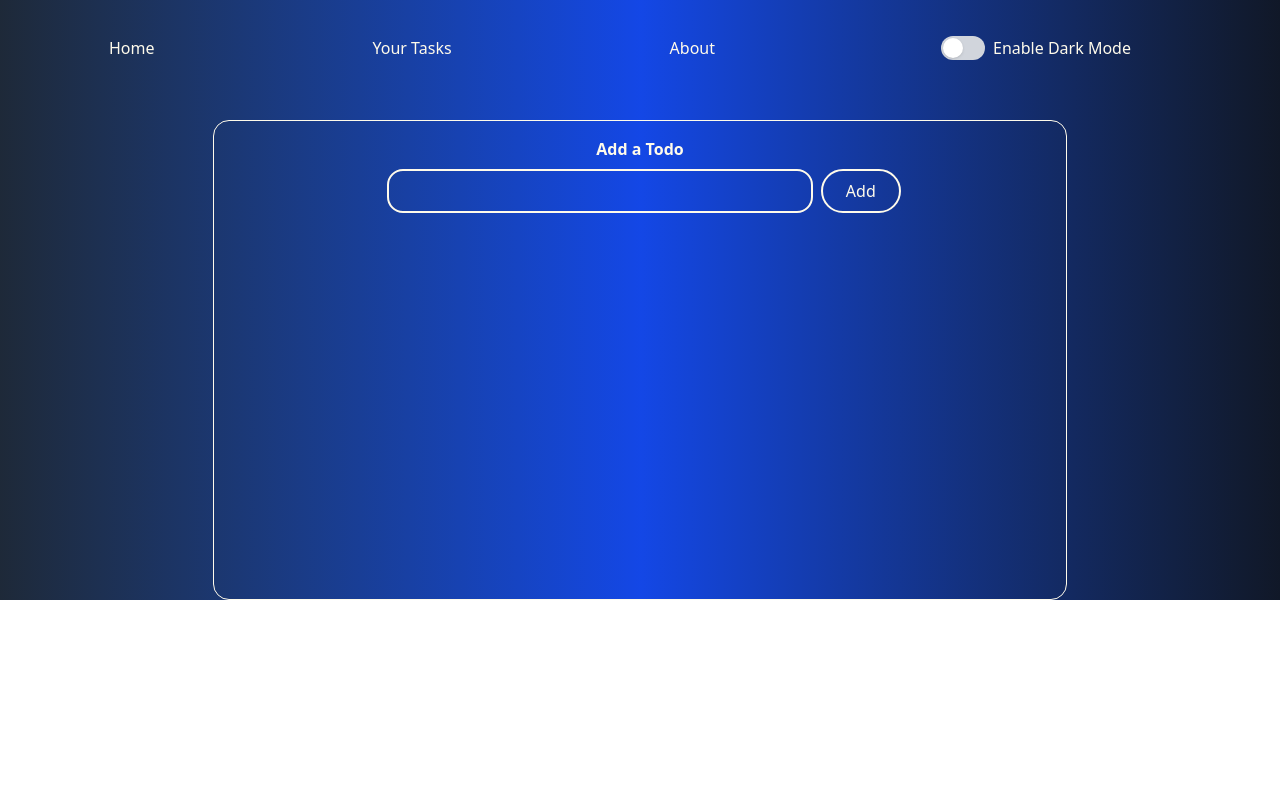
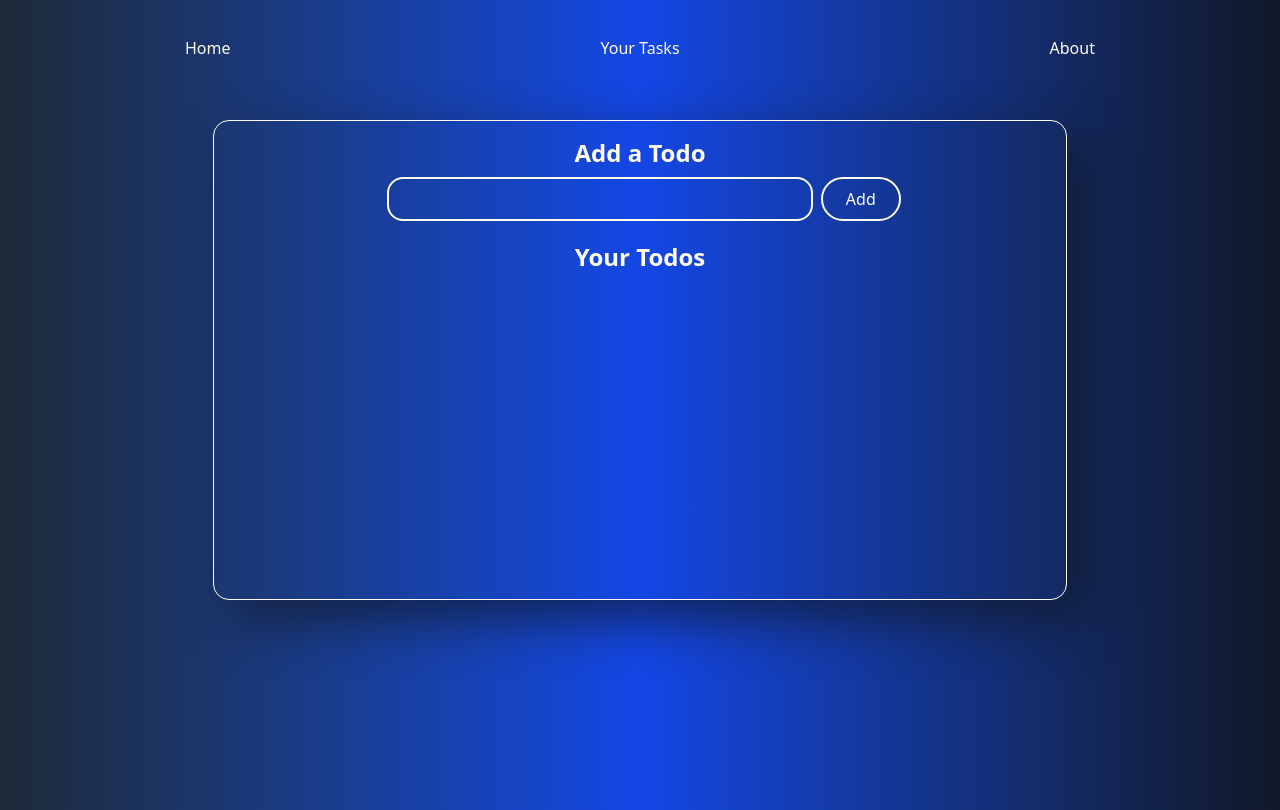
Before and after one commit to omkarNerurkar45/todoList, a React (Vite) app: page / in a window 1280 px wide. Built offline with nearby package versions, Linux system fonts and the light colour scheme.

Commit message:
Displaying todo list with help of Handlers

```diff
--- a/src/App.jsx
+++ b/src/App.jsx
@@ -19,9 +19,9 @@ function App() {
   return (
     <>
       <Navbar />
-      <div className="bg-linear-to-r from-gray-800 via-blue-700 to-gray-900 text-amber-50 h-100vh pt-15">
-        <div className="todos border w-2/3 m-auto rounded-2xl h-[60vh] pt-2">
-          <h1 className="font-bold p-2 text-center">Add a Todo</h1>
+      <div className=" pb-20 h-[93.7vh] bg-linear-to-r from-gray-800 via-blue-700 to-gray-900 text-amber-50 h-100vh pt-15">
+        <div className="todos shadow-[20px_20px_50px_rgba(17,24,39,0.7)] border w-2/3 m-auto rounded-2xl h-[60vh] pt-2">
+          <h1 className="font-bold p-2 text-center text-2xl">Add a Todo</h1>
 
           <div className="todo text-center">
             <input
@@ -37,6 +37,19 @@ function App() {
               Add
             </button>
           </div>
+          <div className="list text-center font-bold pt-5 text-2xl">
+            Your Todos
+          </div>
+          {todos.map(item=>{
+
+          return <div className="display mx-auto m-2 text-amber-50 flex w-1/2  justify-between border-b-1 p-3">
+        <div className={item.isCompleted?"line-through":""} >{item.todo}</div>
+        <div className="buttons">
+        <button className="mx-1 border-1 w-20 rounded-3xl">Edit</button>
+        <button className="mx-1 border-1 w-20 rounded-3xl">Delete</button>
+        </div>
+      </div>
+      })}
         </div>
       </div>
     </>
--- a/src/components/Navbar.jsx
+++ b/src/components/Navbar.jsx
@@ -4,19 +4,10 @@ const Navbar = () => {
   return (
     <div>
       <div>
-        <ul className="flex justify-around text-md pt-9 bg-linear-to-r from-gray-800 via-blue-700 to-gray-900 text-amber-50">
+        <ul className="flex justify-around text-1 pt-9 bg-linear-to-r from-gray-800 via-blue-700 to-gray-900 text-amber-50">
           <li className="cursor-pointer hover:font-bold">Home</li>
           <li className="cursor-pointer hover:font-bold">Your Tasks</li>
           <li className="cursor-pointer hover:font-bold">About</li>
-          <li className=" flex  pr-10">
-          <div className="cursor-pointer w-11 mx-2 h-6  bg-gray-300 peer-focus:ring-2 peer-focus:ring-indigo-400
-                      rounded-full peer-checked:bg-indigo-600 transition-colors duration-200 relative">
-        <span
-          className="absolute left-0.5 top-0.5 w-5 h-5 bg-white rounded-full shadow
-                     transition-transform duration-200 peer-checked:translate-x-5"
-        ></span>
-      </div>Enable Dark Mode
-          </li>
         </ul>
       </div>
     </div>
```
